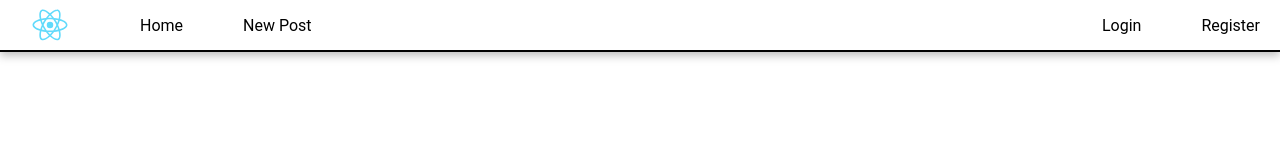
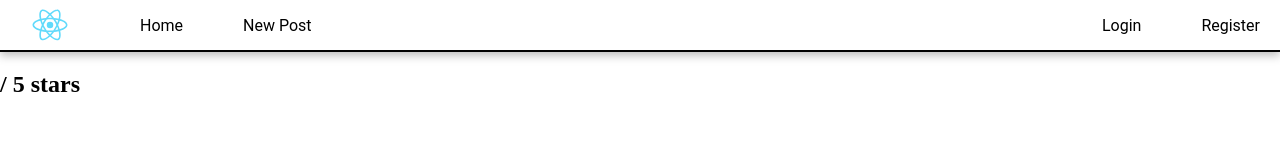
Before and after one commit to sofiadparamo/howdy-tech-reviews, a React (Create React App) app in the folder frontend/: page /listing/1 in a window 1280 px wide. Shown: the top 161 px of the page. Built offline with nearby package versions, Linux system fonts and the light colour scheme; no server answers.

Commit message:
Added more info to product page

```diff
--- a/frontend/src/Components/Post.js
+++ b/frontend/src/Components/Post.js
@@ -16,6 +16,8 @@ const Post = (props) => {
   return(
     <div>
       <h1>{post.productName}</h1>
+      <h2>{post.rating} / 5 stars</h2>
+      <p>{post.productDescription}</p>
     </div>
   );
 }
```
